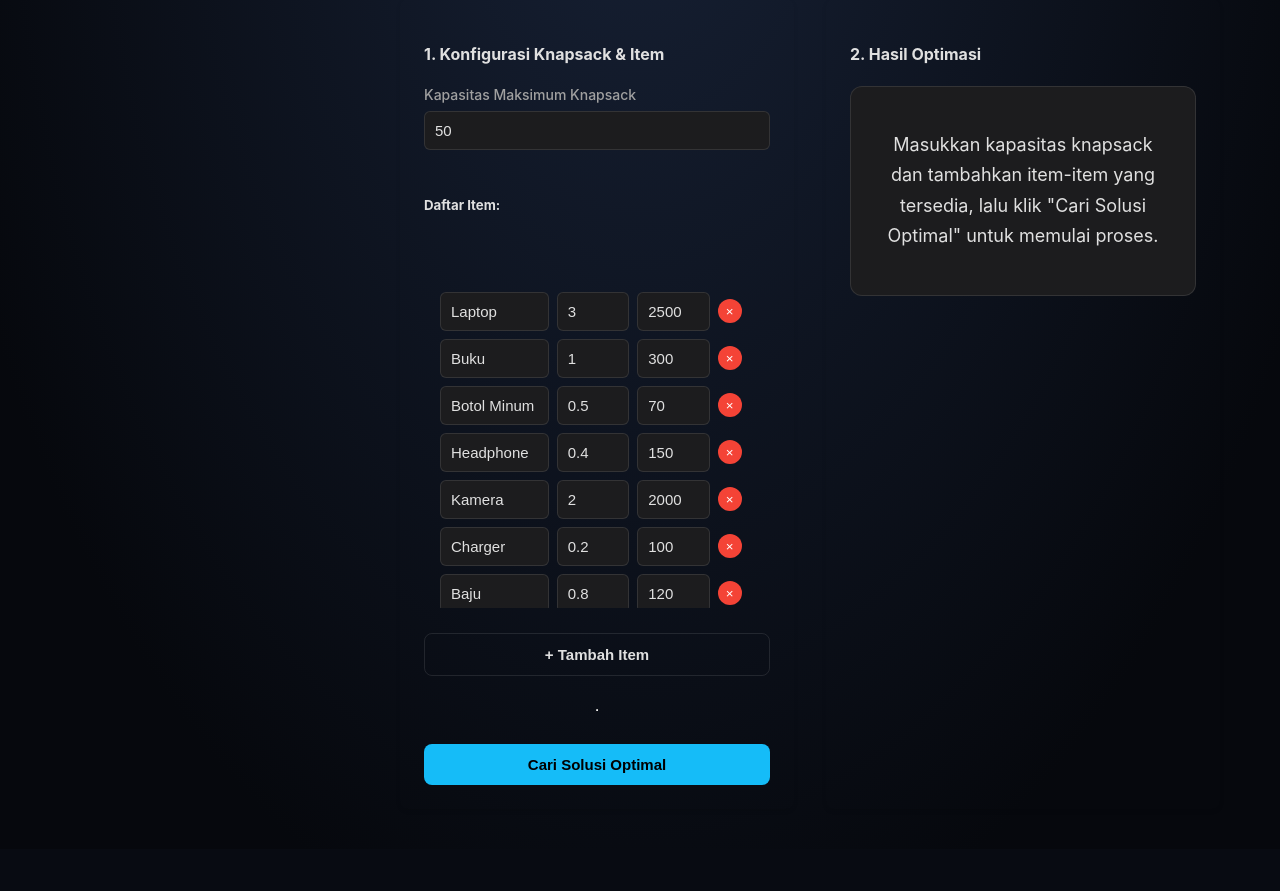
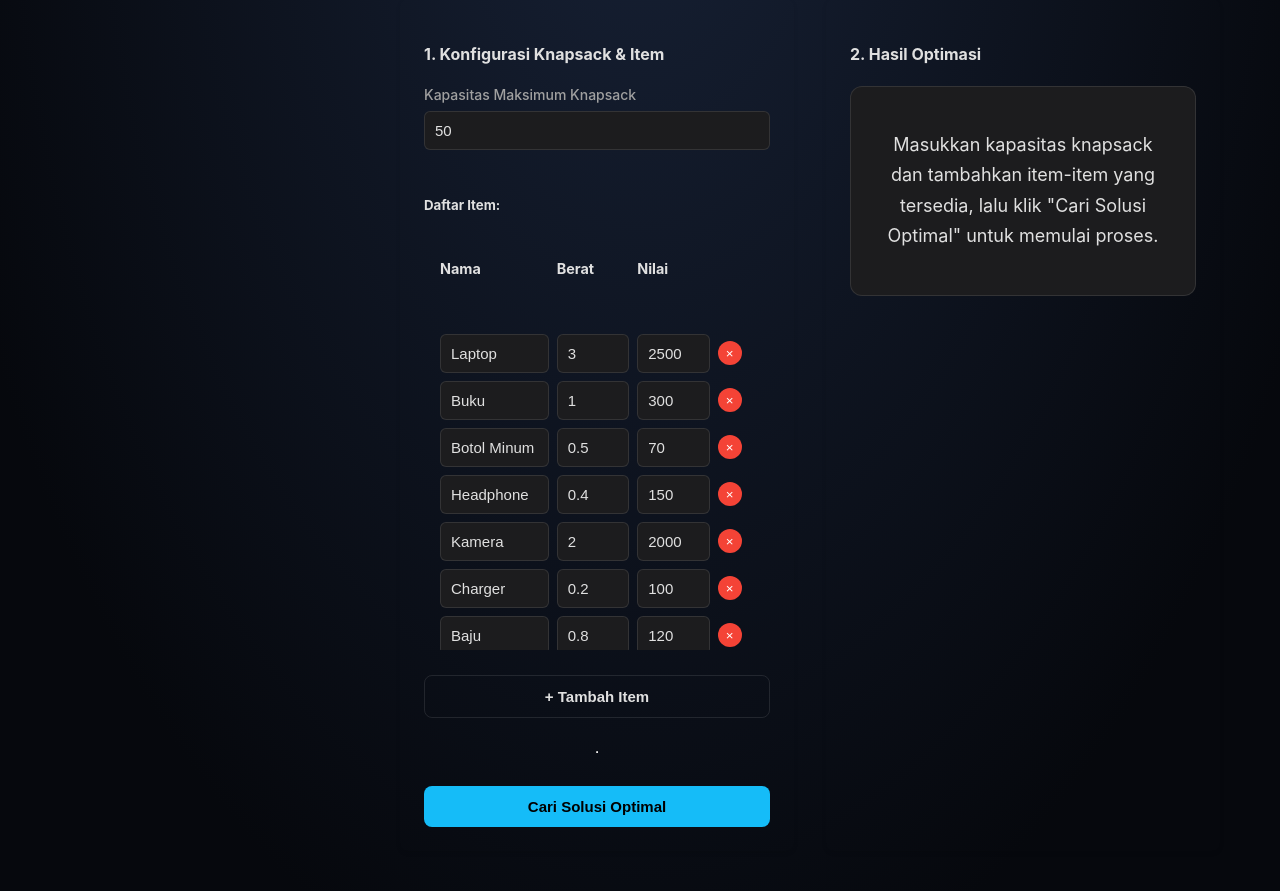
Before and after one commit to AhmdMaulidan/softcomputing, a Flask app: page /knapsack_calculator in a window 1280 px wide. Shown: the part 213-1104 px from the top of the page. Before the commit the page ends 998 px from the top, so only its background shows below. Run offline with Flask 3, Linux system fonts and the light colour scheme; some libraries are stand-ins or nearby versions.

Commit message:
knapsack final

```diff
--- a/app.py
+++ b/app.py
@@ -39,7 +39,7 @@ PROJECTS = [
     {
         'id': 'knapsack-ga',
         'title': 'Algoritma Genetika Knapsack',
-        'thumbnail': '',  # Anda bisa menambahkan gambar thumbnail jika mau
+        'thumbnail': 'assets/thumnail-knapsack.png',
         'description': 'Menemukan solusi optimal untuk masalah Knapsack menggunakan Algoritma Genetika.',
         'endpoint': 'knapsack_calculator'
     }
@@ -50,7 +50,9 @@ PROJECTS = [
 @app.route('/')
 def index():
     tasks = Task.query.all()
-    return render_template('index.html', show_sidebar=False, tasks=tasks, active_nav='home')
+    for p in PROJECTS:
+        p['link_url'] = url_for(p['endpoint'])
+    return render_template('index.html', show_sidebar=False, tasks=tasks, projects=PROJECTS, active_nav='home')
 
 @app.route('/task/<int:task_id>')
 def task_detail(task_id):
--- a/templates/knapsack_calculator.html
+++ b/templates/knapsack_calculator.html
@@ -17,8 +17,18 @@
         border-radius: 8px;
         box-shadow: 0 2px 4px rgba(0,0,0,0.1);
     }
+    .item-row-header {
+        display: grid;
+        grid-template-columns: 3fr 2fr 2fr 1fr;
+        gap: 0.5rem;
+        padding: 0 1rem;
+        font-weight: bold;
+        color: var(--text-secondary);
+        font-size: 0.9em;
+        margin-bottom: 0.5rem;
+    }
     .items-list-container {
-        margin-top: 1rem;
+        margin-top: 0.5rem;
         max-height: 300px;
         overflow-y: auto;
         border: 1px solid var(--border-color);
@@ -76,6 +86,12 @@
             </div>
 
             <h5>Daftar Item:</h5>
+            <div class="item-row-header">
+                <div>Nama</div>
+                <div>Berat</div>
+                <div>Nilai</div>
+                <div></div>
+            </div>
             <div id="items-list" class="items-list-container">
                 <!-- Item rows will be dynamically added here -->
             </div>
@@ -145,9 +161,9 @@ document.addEventListener('DOMContentLoaded', function() {
         itemDiv.id = `item-${itemId}`;
 
         itemDiv.innerHTML = `
-            <input type="text" name="item_name" placeholder="Nama Item" required value="${item.name || ''}">
-            <input type="number" name="item_weight" placeholder="Berat" min="0.1" step="any" required value="${item.weight || ''}">
-            <input type="number" name="item_value" placeholder="Nilai" min="0" step="any" required value="${item.value || ''}">
+            <input type="text" name="item_name" placeholder="" required value="${item.name || ''}">
+            <input type="number" name="item_weight" placeholder="" min="0.1" step="any" required value="${item.weight || ''}">
+            <input type="number" name="item_value" placeholder="" min="0" step="any" required value="${item.value || ''}">
             <button type="button" class="remove-item-btn">&times;</button>
         `;
         itemsList.appendChild(itemDiv);
```
Also changed, not shown: templates/index.html (+8 -5 lines).
